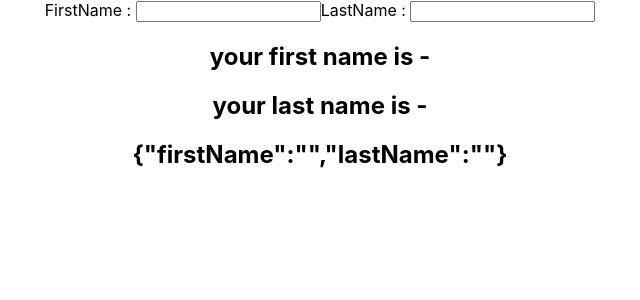
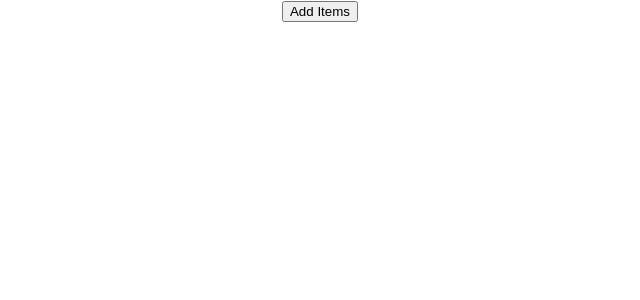
Before and after one commit to Devina6/ReactLearning, a React (Create React App) app in the folder react-project/: page / in a window 1280 px wide. Shown: the top 300 px of the page, without its empty margins (320-960 px from the left). Built offline with nearby package versions, Linux system fonts and the light colour scheme.

Commit message:
useState with array

```diff
--- a/react-project/src/App.js
+++ b/react-project/src/App.js
@@ -20,12 +20,14 @@
 import HookCounter from './components/hookCounter'
 import HookCounterTwo from './components/HookCounterTwo';
 import HookCounterThree from './components/HookCounterThree';
+import HookCounterFour from './components/HookCounterFour';
 
 function App() {
   return (
     <div className="App">
-      <HookCounterThree />
-      {/*<HookCounterTwo />
+      <HookCounterFour />
+      {/*<HookCounterThree />
+      <HookCounterTwo />
       <ClassCounter />
       <HookCounter />
       <LifeCycleA />
--- /dev/null
+++ b/react-project/src/components/HookCounterFour.js
@@ -0,0 +1,23 @@
+import React,{useState} from 'react'
+
+function HookCounterFour() {
+    const [items,setItems] = useState([])
+    const addItems = ()=>{
+        setItems([...items,{
+            id:items.length,
+            value:Math.floor(Math.random()*10)+1
+        }])
+    }
+  return (
+    <div>
+        <button onClick={addItems}>Add Items</button>
+        <ul>
+            {items.map(item =>
+                    <li key={item.id}>{item.value}</li>
+            )}
+        </ul>
+    </div>
+  )
+}
+
+export default HookCounterFour
```
